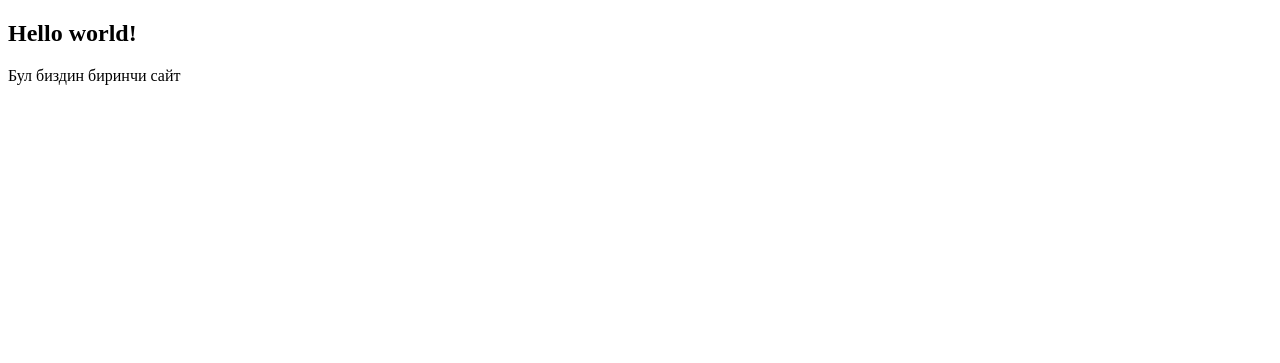
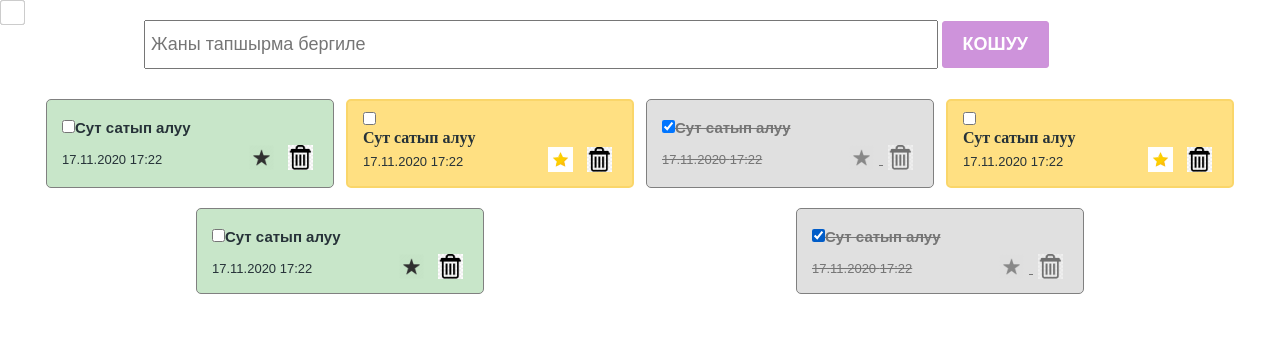
Before and after one commit to AigulBekieva/todokg, a Django app: page / in a window 1280 px wide. Shown: the top 363 px of the page. Run offline with Django 3.2, Linux system fonts and the light colour scheme.

Commit message:
copied index.html with static

```diff
--- a/main/templates/index.html
+++ b/main/templates/index.html
@@ -4,10 +4,128 @@
     <meta charset="UTF-8">
     <meta http-equiv="X-UA-Compatible" content="IE=edge">
     <meta name="viewport" content="width=device-width, initial-scale=1.0">
-    <title>Document</title>
+    <title>Todo</title>
+    <link rel="stylesheet" href="./styles/index.css" />
+    <link rel="stylesheet" href="./styles/checkbox.css" />
 </head>
 <body>
-    <h2>Hello world!</h2>
-    <div>Бул биздин биринчи сайт</div>
+    <section>
+        <div class="create_container">
+            <input
+            class="create_input"
+            type="text"
+            placeholder="Жаны тапшырма бергиле"
+            />
+            <button class="create_button">кошуу</button>
+        </div>
+        <div class="todo_container">
+            <div class="todo_item">
+
+                 <div class="todo_item_header">
+                    <label class="checkbox_container">
+                        <input type="checkbox"/>
+                        <span class="checkmark"></span>
+                    </label>
+                    <h4>Сут сатып алуу</h4>
+                </div>
+                <div class="todo_item_footer">
+                    <p>17.11.2020 <span> 17:22 </span></p>
+                    <div class="action_buttons">
+                        <img src="./icons/unmarked.png"/>
+                        <img src="./icons/delete.png"/>
+                    </div>
+                </div>
+
+            </div>
+
+            <div class="todo_item marked">
+               <div class="todo_ item_header">
+                    <label class="checkbox_container">
+                        <input type="checkbox"/>
+                        <span class="checkmark"></span>
+                    </label>
+                    <h4>Сут сатып алуу</h4>
+                </div>
+                <div class="todo_item_footer">
+                    <p>17.11.2020 <span> 17:22</span></p>
+                    <div class="action_buttons">
+                        <img src="./icons/marked.png"/>
+                        <img src="./icons/delete.png"/>
+                    </div>
+                </div>
+
+            </div>
+            <div class=" todo_item done" >
+                <div class="todo_item_header" s>
+                    <label class="checkbox_container">
+                        <input type="checkbox" checked/>
+                        <span class="checkmark"></span>
+                    </label>
+                    <h4>Сут сатып алуу</h4>
+                </div>
+                <div class="todo_item_footer">
+                    <p>17.11.2020 <span> 17:22 </span></p>
+                    <div class="action_buttons">
+                        <img src="./icons/unmarked.png"/>
+                        <img src="./icons/delete.png"/>
+                    </div>
+                </div>
+
+            </div>
+            <div class="todo_item marked">
+                <div class="todo_ item_header">
+                    <label class="checkbox_container">
+                        <input type="checkbox"/>
+                        <span class="checkmark"></span>
+                    </label>
+                    <h4>Сут сатып алуу</h4>
+                </div>
+                <div class="todo_item_footer">
+                    <p>17.11.2020 <span> 17:22 </span></p>
+                    <div class="action_buttons">
+                        <img src="./icons/marked.png"/>
+                        <img src="./icons/delete.png"/>
+                    </div>
+                </div>
+
+            </div>
+            <div class="todo_item">
+                <div class="todo_item_header">
+                    <label class="checkbox_container">
+                        <input type="checkbox"/>
+                        <span class="checkmark"></span>
+                    </label>
+                    <h4>Сут сатып алуу</h4>
+                </div>
+                <div class="todo_item_footer">
+                    <p>17.11.2020 <span> 17:22</span></p>
+                    <div class="action_buttons">
+                        <img src="./icons/unmarked.png"/>
+                        <img src="./icons/delete.png"/>
+                    </div>
+                </div>
+
+            </div>
+            <div class="todo_item done">
+                <div class="todo_item_header" s>
+                    <label class="checkbox_container">
+                        <input type="checkbox" checked/>
+                        <span class="checkmark"></span>
+                    </label>
+                    <h4>Сут сатып алуу</h4>
+                </div>
+                <div class="todo_item_footer">
+                    <p>17.11.2020 <span> 17:22 </span></p>
+                    <div class="action_buttons">
+                        <img src="./icons/unmarked.png"/>
+                        <img src="./icons/delete.png"/>
+                    </div>
+                </div>
+
+            </div>
+
+        </div>
+    </section>
+
 </body>
 </html>
--- /dev/null
+++ b/static/styles/checkbox.css
@@ -0,0 +1,67 @@
+/* The container */
+.container {
+    display: block;
+    position: relative;
+    padding-left: 35px;
+    margin-bottom: 12px;
+    cursor: pointer;
+    font-size: 22px;
+    -webkit-user-select: none;
+    -moz-user-select: none;
+    -ms-user-select: none;
+    user-select: none;
+}
+
+/* Hide the browser's default checkbox */
+.container input {
+    position: absolute;
+    opacity: 0;
+    cursor: pointer;
+}
+
+/* Create a custom checkbox */
+.checkmark {
+    position: absolute;
+    top: 0;
+    left: 0;
+    height: 25px;
+    width: 25px;
+    background-color: #fff;
+  border-radius: 3px;
+  border: 1px solid #ccc;
+}
+
+/* On mouse-over, add a grey background color */
+.container:hover input ~ .checkmark {
+    background-color: #f2f3f4;
+}
+
+ input:focus ~ .checkmark {
+  border-color: #56CCF2;
+   box-shadow: 0px 0px 8px #56CCF2;
+}
+
+/* Create the checkmark/indicator (hidden when not checked) */
+.checkmark:after {
+    content: "";
+    position: absolute;
+    display: none;
+}
+
+/* Show the checkmark when checked */
+.container input:checked ~ .checkmark:after {
+    display: block;
+}
+
+/* Style the checkmark/indicator */
+.container .checkmark:after {
+    left: 9px;
+    top: 5px;
+    width: 5px;
+    height: 10px;
+    border: 1px solid #017991;
+    border-width: 0 4px 4px 0;
+    -webkit-transform: rotate(45deg);
+    -ms-transform: rotate(45deg);
+    transform: rotate(45deg);
+}
--- /dev/null
+++ b/static/styles/index.css
@@ -0,0 +1,96 @@
+*{
+    box-sizing: border-box;
+    margin: 0;
+    padding: 0;
+    color: #263238;
+}
+
+section{
+    width: 100%;
+    padding: 20px;
+    display: flex;
+    flex-direction: column;
+    align-items: center;
+}
+.create_container{
+    width: 80%;
+}
+.create_input{
+    padding: 12px 5px;
+    font-size: 18px;
+    width: 80%;
+}
+.create_button{
+    padding: 12px 20px;
+    background-color: #ce93db;
+    border: 1px solid #ce93d8;
+    color: white;
+    font-size: 18px;
+    text-transform: uppercase;
+    font-weight: bold;
+    border-radius: 3px;
+    cursor: pointer;
+}
+.create_button:active{
+    border: 1px solid #ce93d8;
+    box-shadow: 2px 2px 5px 3px #ce4cec;
+}
+.todo_container{
+    padding: 30px 20px;
+    display: flex;
+    justify-content: space-around;
+    flex-wrap: wrap;
+    width: 100%;
+}
+.todo_item{
+    border: 1px solid gray;
+    border-radius: 5px;
+    width: 24%;
+    padding: 10px 15px;
+    background-color: #c8e6c9;
+    margin-bottom: 20px;
+}
+.todo_item.done{
+    background-color: #e0e0e0;
+    text-decoration: line-through;
+    color: #757575;
+}
+.todo_item.done h4, .todo_item.done p, .todo_item.done span{
+    color:#757575;
+}
+.todo_item.done img{
+    opacity: 0.5;
+}
+.todo_item.marked{
+    background-color: #ffe082;
+    border: 2px solid #fad66a;
+
+}
+.todo_item_header{
+    display: flex;
+    align-items: center;
+    min-height: 35px;
+}
+.todo_item_header h4{
+    font-size: 15px;
+    font-family: sans-serif;
+
+}
+.todo_item_footer{
+    display: flex;
+    justify-content: space-between;
+    align-items: center;
+}
+.todo_item_footer p{
+    font-size: 13px;
+    font-family: sans-serif;
+}
+.todo_item_footer.action_button{
+    display: flex;
+}
+.todo_item_footer img{
+    width: 25px;
+    height: 25px;
+    margin: 0 5px;
+    cursor: pointer;
+}
```
Also changed, not shown: static/icons/delete.png (added), static/icons/marked.png (added), static/icons/unmarked.png (added).
